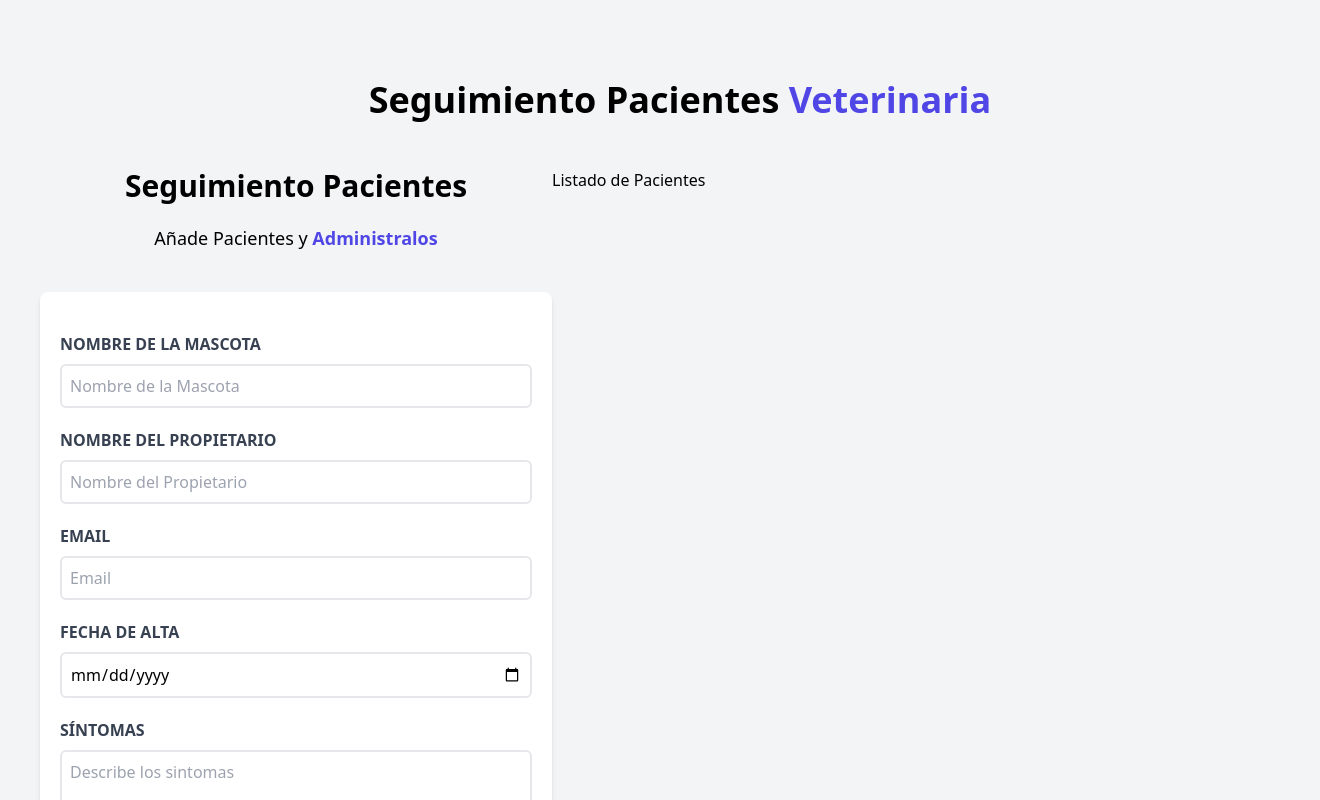
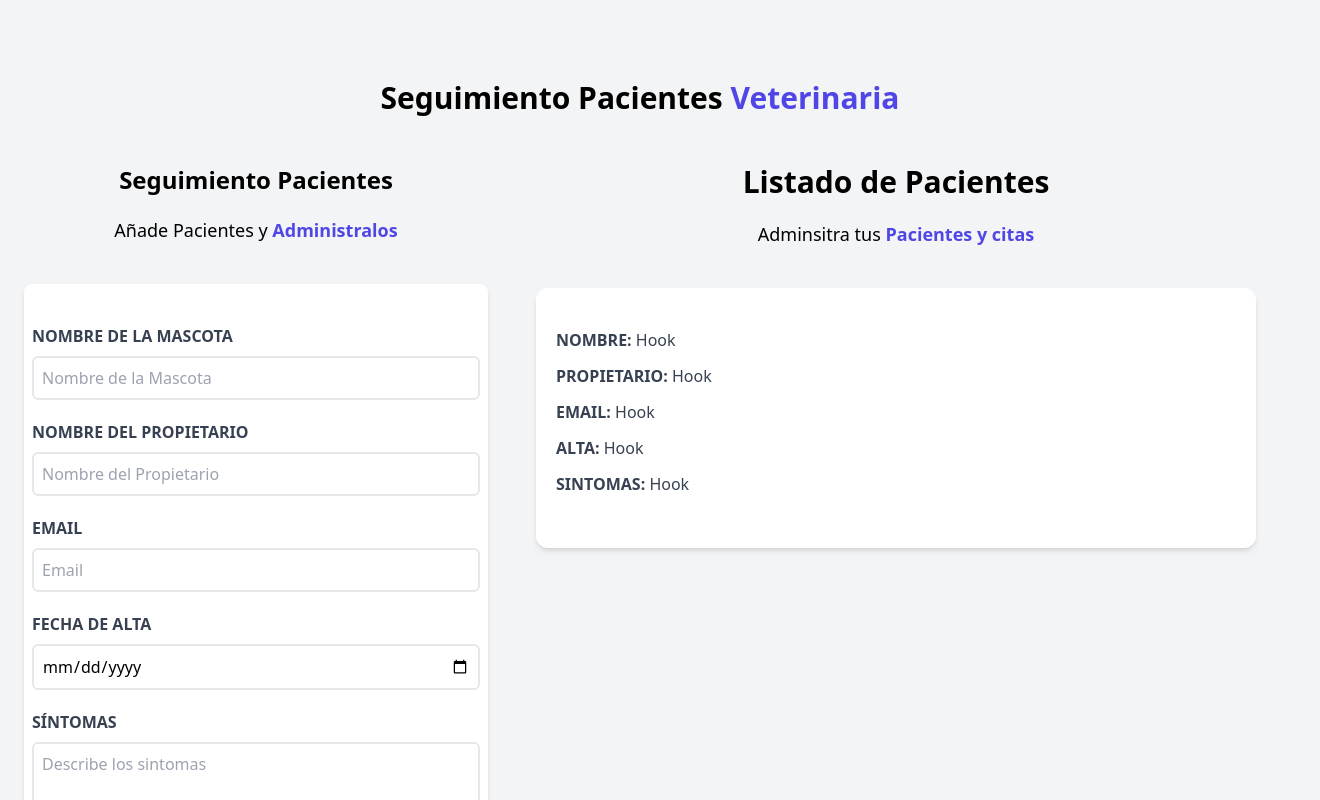
Before and after one commit to hernandw/veterinaria-react, a React (Vite) app: page / in a window 1280 px wide. Shown: the top 800 px of the page, 1320 px wide, since content can reach past the window. Built offline with nearby package versions, Linux system fonts and the light colour scheme.

Commit message:
:sparkles: estilos al listado de pacientes

```diff
--- a/src/App.jsx
+++ b/src/App.jsx
@@ -5,7 +5,7 @@
 
 const App = () => {
   return (
-    <div className='container mx-10 mt-20'>
+    <div className='container mt-20'>
       <Header />
       <div className='md:flex mt-12'>
       <Formulario />
--- a/src/components/Formulario.jsx
+++ b/src/components/Formulario.jsx
@@ -3,12 +3,12 @@
 const Formulario = () => {
   return (
     <div className="md:w-1/2 lg:w-2/5">
-      <h2 className="font-black text-3xl text-center">Seguimiento Pacientes</h2>
+      <h2 className="font-black text-2xl text-center">Seguimiento Pacientes</h2>
       <p className="text-lg mb-10 mt-5 text-center">
         Añade Pacientes y{" "}
         <span className="text-indigo-600 font-bold">Administralos</span>
       </p>
-      <form className="bg-white shadow-md rounded-lg py-10 px-5 mb-10">
+      <form className="bg-white shadow-md rounded-lg p-2 py-10 mb-10 mx-6">
         <div className="mb-5">
           <label
             htmlFor="name"
--- a/src/components/Header.jsx
+++ b/src/components/Header.jsx
@@ -3,7 +3,7 @@
 const Header = () => {
   return (
     <>
-      <h1 className='text-4xl font-black text-center'>Seguimiento Pacientes <span className='text-indigo-600'>Veterinaria</span></h1>
+      <h1 className='text-3xl font-black text-center'>Seguimiento Pacientes <span className='text-indigo-600'>Veterinaria</span></h1>
     </>
   )
 }
--- a/src/components/ListadoPacientes.jsx
+++ b/src/components/ListadoPacientes.jsx
@@ -1,11 +1,42 @@
-import React from 'react'
+import React from "react";
 
 const ListadoPacientes = () => {
   return (
-    <div>
-      <h1>Listado de Pacientes</h1>
+    <div className="md:w-1/2 lg:w-3/5">
+      <h2 className="font-black text-3xl text-center">Listado de Pacientes</h2>
+      <p className="text-lg mb-10 mt-5 text-center">
+        Adminsitra tus{" "}
+        <span className="text-indigo-600 font-bold">Pacientes y citas</span>
+      </p>
+      <div className="m-6 bg-white shadow-md px-5 py-10 rounded-xl">
+        <p
+          className="font-bold mb-3 text-gray-700 uppercase"
+        >
+          Nombre: <span className="font-normal normal-case">Hook</span>
+        </p>
+        <p
+          className="font-bold mb-3 text-gray-700 uppercase"
+        >
+          Propietario: <span className="font-normal normal-case">Hook</span>
+        </p>
+        <p
+          className="font-bold mb-3 text-gray-700 uppercase"
+        >
+          Email: <span className="font-normal normal-case">Hook</span>
+        </p>
+        <p
+          className="font-bold mb-3 text-gray-700 uppercase"
+        >
+          Alta: <span className="font-normal normal-case">Hook</span>
+        </p>
+        <p
+          className="font-bold mb-3 text-gray-700 uppercase"
+        >
+          Sintomas: <span className="font-normal normal-case">Hook</span>
+        </p>
+      </div>
     </div>
-  )
-}
+  );
+};
 
-export default ListadoPacientes
+export default ListadoPacientes;
```
